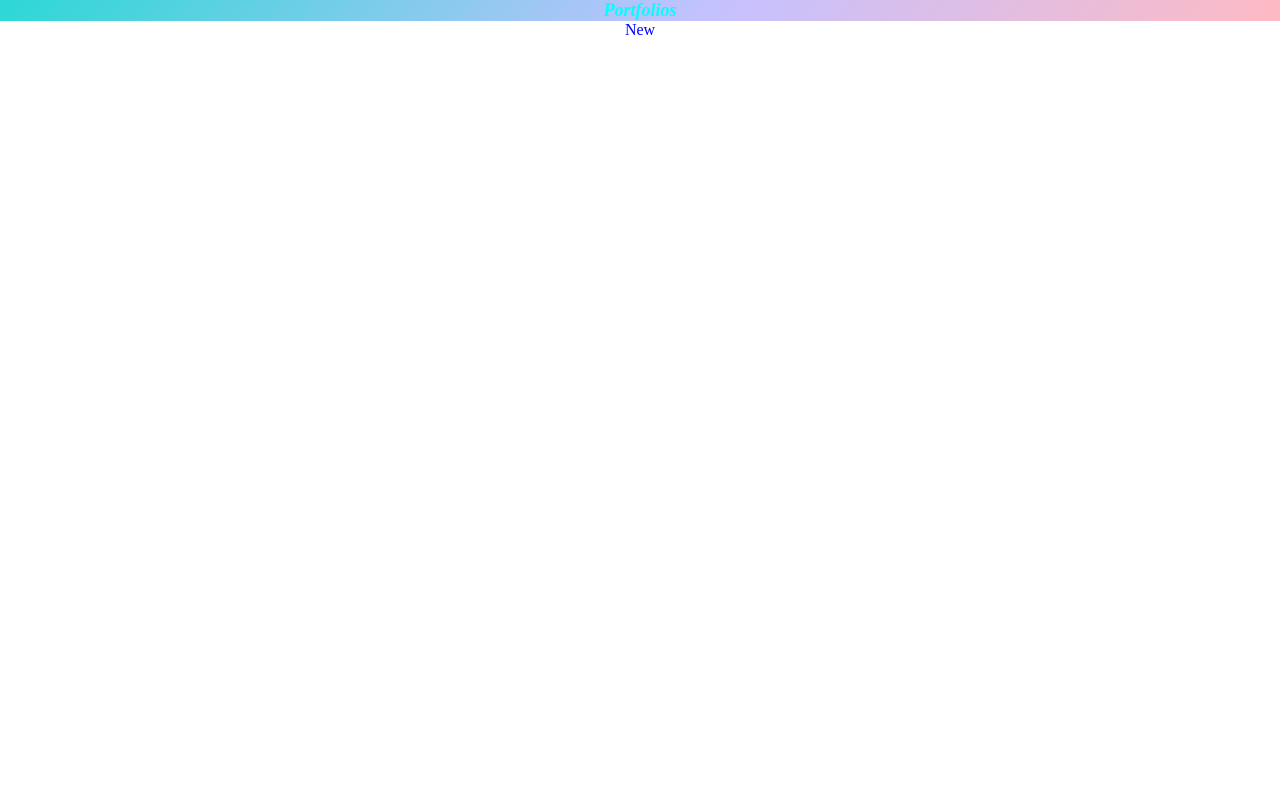
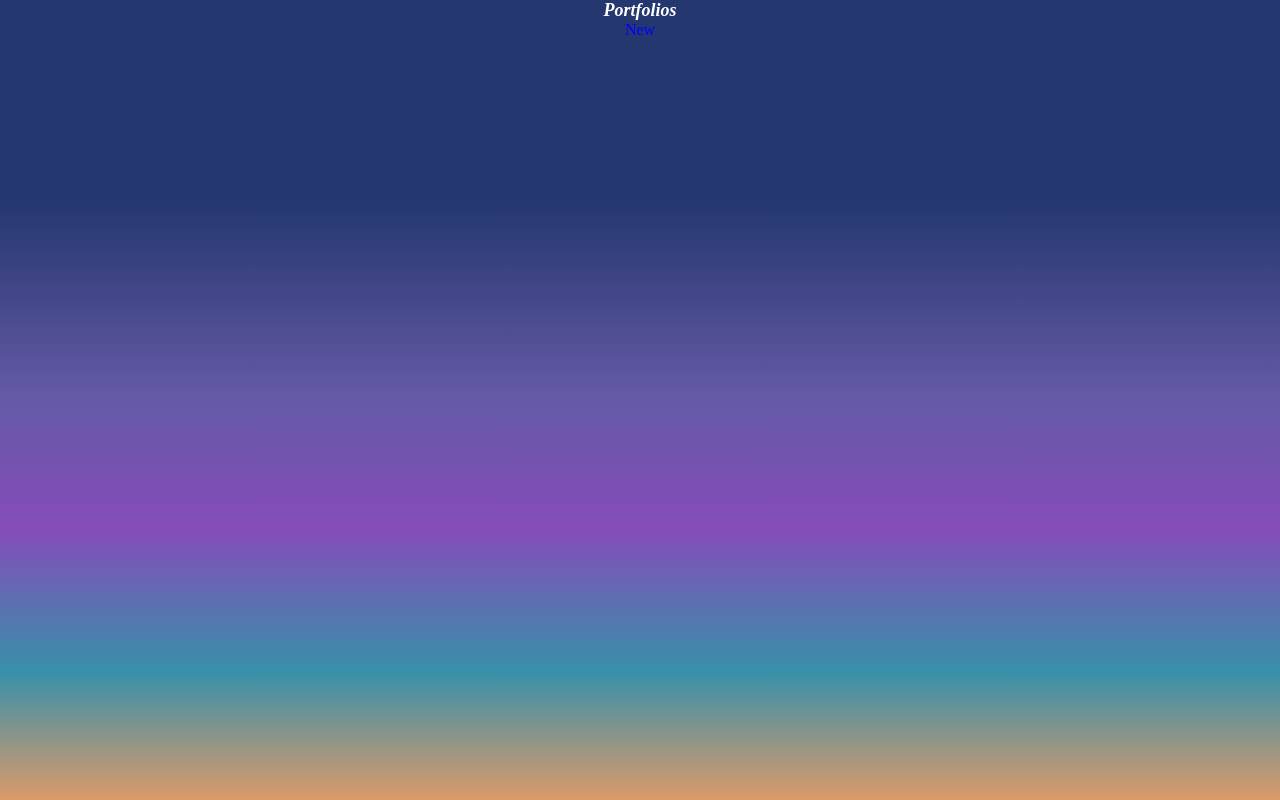
Before and after one commit to ky381011/ky381011.github.io, a plain HTML site: page docs/index.html in a window 1280 px wide. Drawn offline with Linux system fonts and the light colour scheme.

Commit message:
Set gradation

```diff
--- a/docs/style.css
+++ b/docs/style.css
@@ -3,9 +3,21 @@
     padding: 0%;
 }
 
+html {
+    min-height: 100%;
+    background-image: linear-gradient(
+        180deg,
+        rgba(36, 55, 111, 1) 25%,
+        rgba(101, 90, 167, 1) 50%,
+        rgba(133, 76, 185, 1) 66%,
+        rgba(56, 144, 170, 1) 84%,
+        rgba(219, 154, 105, 1)
+    );
+}
+
 h2 {
     text-align: center;
-    color: aqua;
+    color: rgb(255, 255, 255);
     font-size: large;
     font-style: italic;
     /*
@@ -24,7 +36,6 @@ p {
 
 #center {
     text-align: center;
-    background: linear-gradient(-225deg, #2CD8D5 0%, #C5C1FF 56%, #FFBAC3 100%);
     margin: 0%;
     padding: 0%;
 }
```
